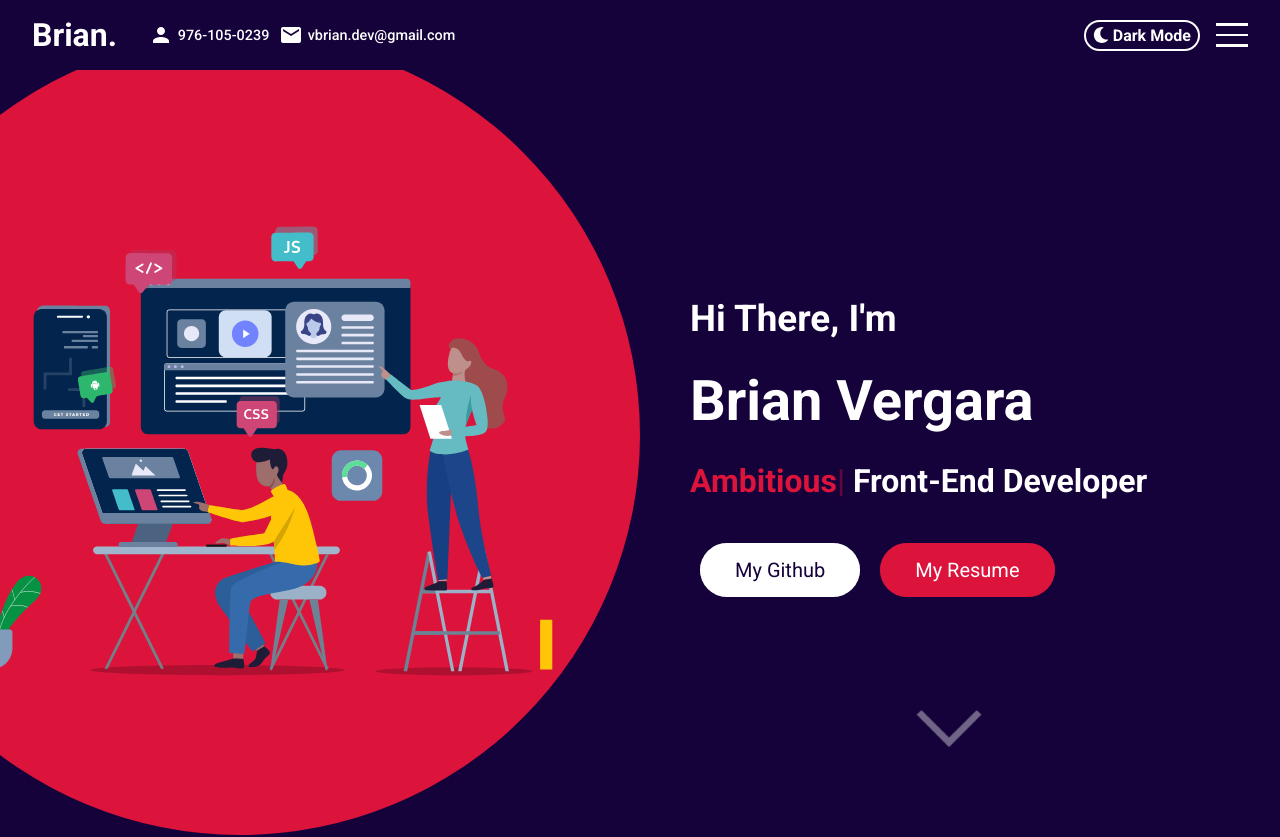
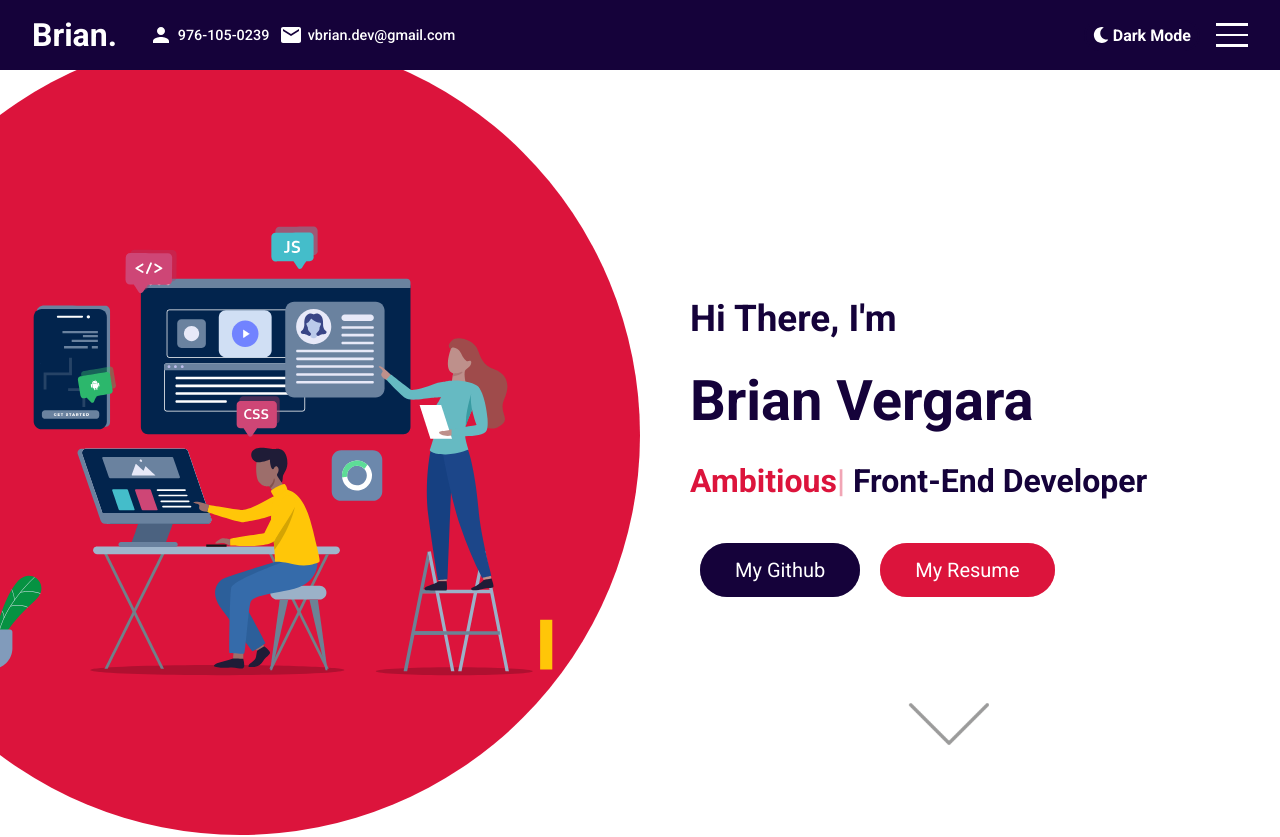
Before and after one commit to vergarapog/myPortofolio, a React (Create React App) app: page / in a window 1280 px wide. Shown: the top 837 px of the page. Built offline with nearby package versions, Linux system fonts and the light colour scheme.

Commit message:
feat: dark mode will be set based on user pref

```diff
--- a/src/App.js
+++ b/src/App.js
@@ -6,9 +6,22 @@ import Skills from "./components/skills/Skills";
 import Contact from "./components/contact/Contact";
 import "./app.scss";
 import { useState } from "react";
+import { useEffect } from "react";
+import { useGlobalContext } from "./context";
 
 function App() {
   const [isMenuOpen, setIsMenuOpen] = useState(false);
+
+  //Color scheme will be dark mode if requested by user's system
+  const { setIsDarkMode } = useGlobalContext();
+  useEffect(() => {
+    if (
+      window.matchMedia &&
+      window.matchMedia("(prefers-color-scheme: dark)").matches
+    ) {
+      setIsDarkMode(true);
+    }
+  }, []);
 
   return (
     <div className="app">
--- a/src/context.js
+++ b/src/context.js
@@ -4,7 +4,7 @@ const AppContext = React.createContext();
 
 const AppProvider = ({ children }) => {
   const [isNavDark, setIsNavDark] = useState(false);
-  const [isDarkMode, setIsDarkMode] = useState(true);
+  const [isDarkMode, setIsDarkMode] = useState(false);
 
   return (
     <AppContext.Provider
```
